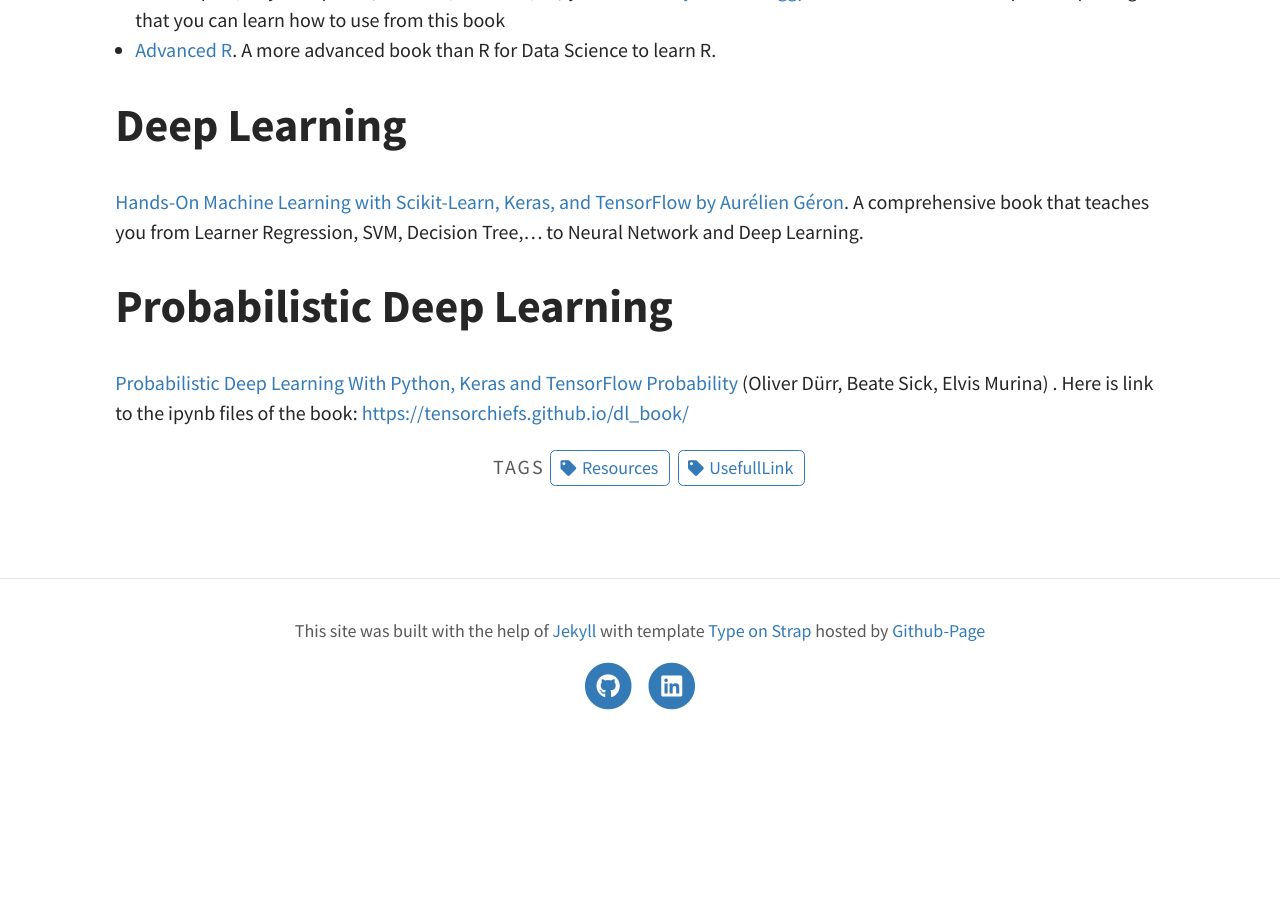
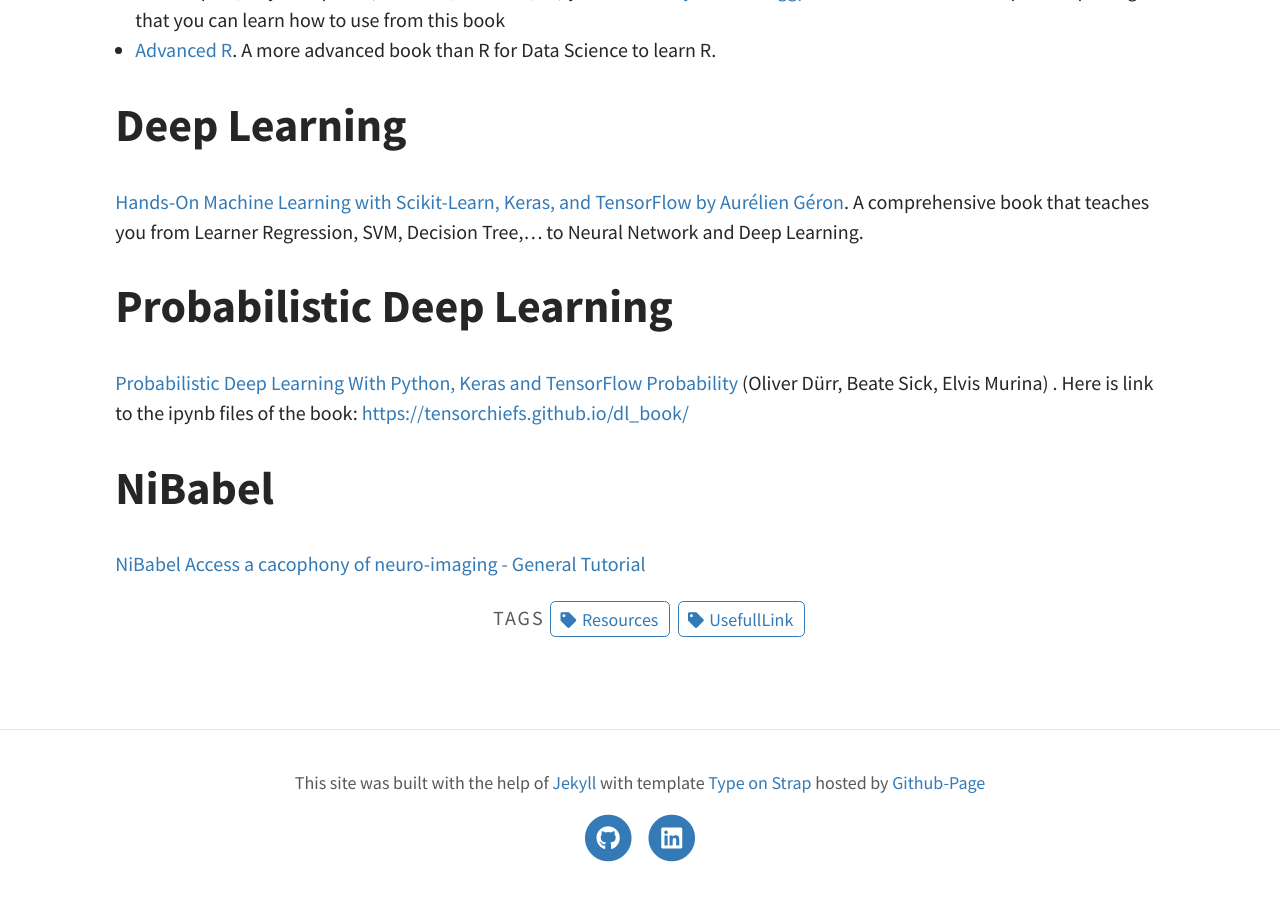
Before and after one commit to tranktle/porfolio, a Jekyll site: the page built from pages/resources.md, in a window 1280 px wide and 900 px high, scrolled down 866 px. Built offline with Jekyll 4.4.1, drawn with Linux system fonts in a browser that asks for light colours; before the commit the page ends 1615 px from its top, so only the background shows below that.

Commit message:
Update resources.md

```diff
--- a/pages/resources.md
+++ b/pages/resources.md
@@ -25,3 +25,7 @@
 # Probabilistic Deep Learning
 
 [Probabilistic Deep Learning With Python, Keras and TensorFlow Probability](https://www.manning.com/books/probabilistic-deep-learning) (Oliver Dürr, Beate Sick, Elvis Murina) . Here is link to the ipynb files of the book: [https://tensorchiefs.github.io/dl_book/](https://tensorchiefs.github.io/dl_book/)
+
+# NiBabel
+
+[NiBabel Access a cacophony of neuro-imaging - General Tutorial](https://nipy.org/nibabel/tutorials.html)
```
